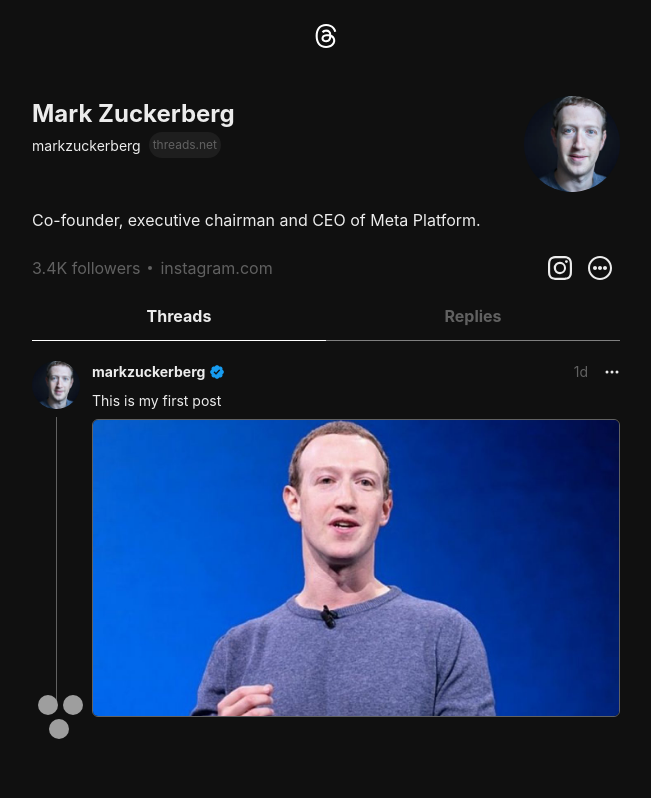
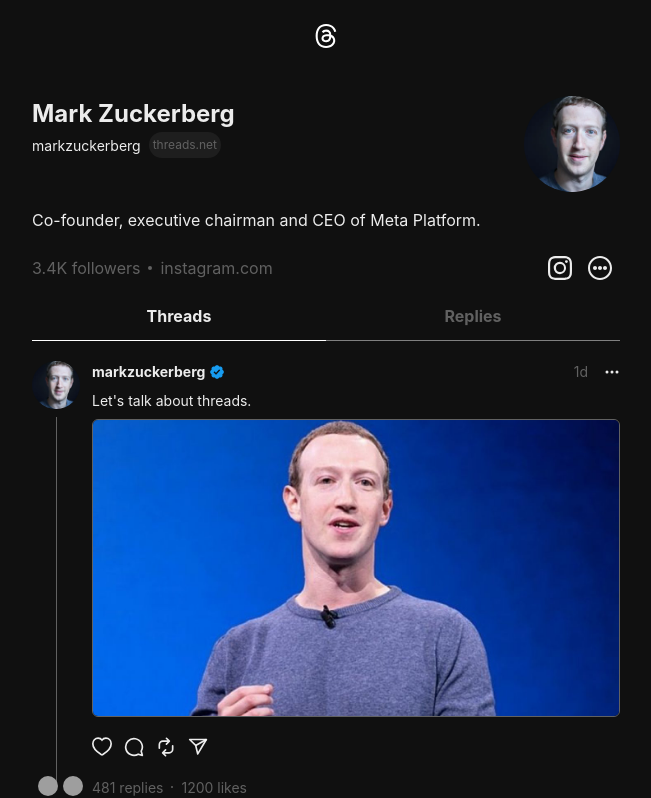
Before and after one commit to mukeshsuthar091/threads-app, a React (Vite) app in the folder frontend/: page /1 in a window 1280 px wide. Shown: the top 798 px of the page, without its empty margins (314-965 px from the left). Built offline with nearby package versions, Linux system fonts and the light colour scheme; grey boxes are pictures that could not be loaded.

Commit message:
action component created and like, unlike action implemented

```diff
--- /dev/null
+++ b/frontend/src/components/Actions.jsx
@@ -0,0 +1,89 @@
+import { Flex } from "@chakra-ui/react";
+
+const Actions = ({ liked, setLiked }) => {
+  return (
+    <Flex gap={3} my={2} onClick={(e) => { e.preventDefault()}}>
+      <svg
+        aria-label="Like"
+        color={liked ? "rgb(237, 73, 86)" : ""}
+        fill={liked ? "rgb(237, 73, 86)" : "transparent"}
+        height="19"
+        role="img"
+        viewBox="0 0 24 22"
+        width="20"
+        onClick={() => setLiked(!liked)}
+      >
+        <path
+          d="M1 7.66c0 4.575 3.899 9.086 9.987 12.934.338.203.74.406 1.013.406.283 0 .686-.203 1.013-.406C19.1 16.746 23 12.234 23 7.66 23 3.736 20.245 1 16.672 1 14.603 1 12.98 1.94 12 3.352 11.042 1.952 9.408 1 7.328 1 3.766 1 1 3.736 1 7.66Z"
+          stroke="currentColor"
+          strokeWidth="2"
+        ></path>
+      </svg>
+
+      <svg
+        aria-label="Comment"
+        color=""
+        fill=""
+        height="20"
+        role="img"
+        viewBox="0 0 24 24"
+        width="20"
+        // onClick={onOpen}
+      >
+        <title>Comment</title>
+        <path
+          d="M20.656 17.008a9.993 9.993 0 1 0-3.59 3.615L22 22Z"
+          fill="none"
+          stroke="currentColor"
+          strokeLinejoin="round"
+          strokeWidth="2"
+        ></path>
+      </svg>
+      <svg
+        aria-label="Repost"
+        color="currentColor"
+        fill="currentColor"
+        height="20"
+        role="img"
+        viewBox="0 0 24 24"
+        width="20"
+      >
+        <title>Repost</title>
+        <path
+          fill=""
+          d="M19.998 9.497a1 1 0 0 0-1 1v4.228a3.274 3.274 0 0 1-3.27 3.27h-5.313l1.791-1.787a1 1 0 0 0-1.412-1.416L7.29 18.287a1.004 1.004 0 0 0-.294.707v.001c0 .023.012.042.013.065a.923.923 0 0 0 .281.643l3.502 3.504a1 1 0 0 0 1.414-1.414l-1.797-1.798h5.318a5.276 5.276 0 0 0 5.27-5.27v-4.228a1 1 0 0 0-1-1Zm-6.41-3.496-1.795 1.795a1 1 0 1 0 1.414 1.414l3.5-3.5a1.003 1.003 0 0 0 0-1.417l-3.5-3.5a1 1 0 0 0-1.414 1.414l1.794 1.794H8.27A5.277 5.277 0 0 0 3 9.271V13.5a1 1 0 0 0 2 0V9.271a3.275 3.275 0 0 1 3.271-3.27Z"
+        ></path>
+      </svg>
+      <svg
+        aria-label="Share"
+        color=""
+        fill="rgb(243, 245, 247)"
+        height="20"
+        role="img"
+        viewBox="0 0 24 24"
+        width="20"
+      >
+        <title>Share</title>
+        <line
+          fill="none"
+          stroke="currentColor"
+          strokeLinejoin="round"
+          strokeWidth="2"
+          x1="22"
+          x2="9.218"
+          y1="3"
+          y2="10.083"
+        ></line>
+        <polygon
+          fill="none"
+          points="11.698 20.334 22 3.001 2 3.001 9.218 10.084 11.698 20.334"
+          stroke="currentColor"
+          strokeLinejoin="round"
+          strokeWidth="2"
+        ></polygon>
+      </svg>
+    </Flex>
+  );
+};
+
+export default Actions;
--- a/frontend/src/components/UserHeader.jsx
+++ b/frontend/src/components/UserHeader.jsx
@@ -55,7 +55,10 @@
           <Avatar
             name="Mark Zuckerberg"
             src="/zuck-avatar.png"
-            size={"xl"}
+            size={{
+              base: "md",
+              md: "xl"
+            }}
           ></Avatar>
         </Box>
       </Flex>
--- a/frontend/src/components/UserPost.jsx
+++ b/frontend/src/components/UserPost.jsx
@@ -1,8 +1,12 @@
 import { Avatar, Box, Flex, Image, Text } from "@chakra-ui/react";
 import { BsThreeDots } from "react-icons/bs";
 import { Link } from "react-router-dom";
+import Actions from "./Actions";
+import { useState } from "react";
 
-const UserPost = () => {
+const UserPost = ({ likes, replies, postImg, postTitle }) => {
+  let [liked, setLiked] = useState(false);
+
   return (
     <Link to={"/markzuckerberg/post/1"}>
       <Flex gap={3} mb={4} py={5}>
@@ -56,15 +60,31 @@
             </Flex>
           </Flex>
 
-          <Text fontSize={"sm"}>This is my first post</Text>
+          <Text fontSize={"sm"}>{postTitle}</Text>
+          {postImg && (
             <Box
               borderRadius={6}
               overflow={"hidden"}
               border={"1px solid"}
               borderColor={"gray.light"}
             >
-            <Image src="/post1.png" w={"full"} />
+              <Image src={postImg} w={"full"} />
             </Box>
+          )}
+
+          <Flex gap={3} my={1}>
+            <Actions liked={liked} setLiked={setLiked} />
+          </Flex>
+
+          <Flex gap={2} alignItems={"center"}>
+            <Text color={"gray.light"} fontSize={"sm"}>
+              {replies} replies
+            </Text>
+            <Box w={0.5} h={0.5} borderRadius={"full"} bg={"gray.light"}></Box>
+            <Text color={"gray.light"} fontSize={"sm"}>
+              {likes} likes
+            </Text>
+          </Flex>
         </Flex>
       </Flex>
     </Link>
--- a/frontend/src/pages/UserPage.jsx
+++ b/frontend/src/pages/UserPage.jsx
@@ -4,7 +4,10 @@
 const UserPage = () => {
   return <>
     <UserHeader />
-    <UserPost />
+    <UserPost likes={1200} replies={481} postImg="/post1.png" postTitle="Let's talk about threads." />
+    <UserPost likes={451} replies={354} postImg="/post2.png" postTitle="Nice Tutorials" />
+    <UserPost likes={321} replies={243} postImg="/post3.png" postTitle="I love this guy." />
+    <UserPost likes={667} replies={200} postTitle="Let's talk about threads." />
   </>;
 };
 
```
Lines whose indentation alone changed are shown as unchanged.
